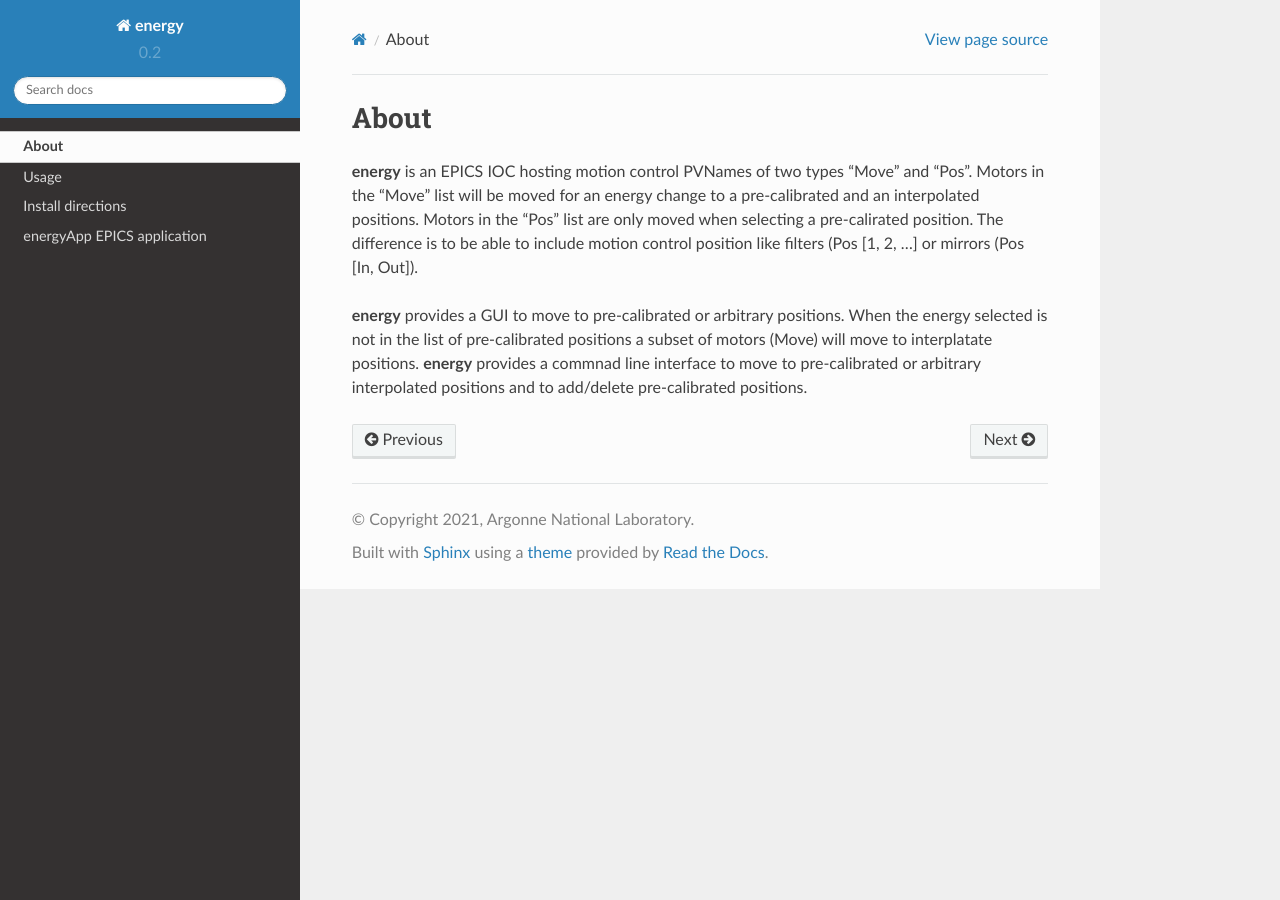
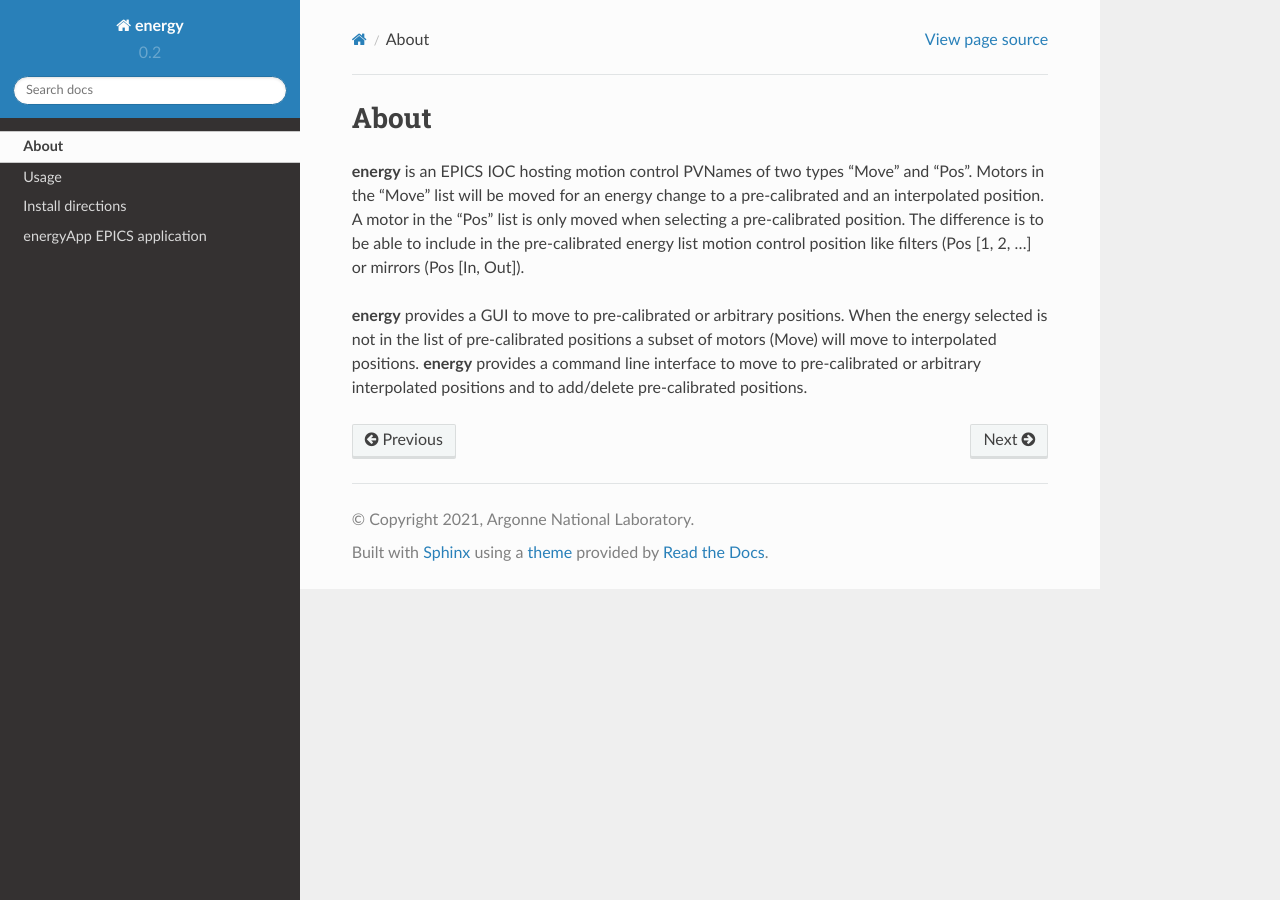
Before and after one commit to xray-imaging/energy, a Sphinx documentation site: the page built from docs/source/about.rst, in a window 1280 px wide. Built offline with Sphinx 7.4.7 and the Read the Docs theme 2.0.0, drawn with Linux system fonts in a browser that asks for light colours.

Commit message:
doc update

```diff
--- a/docs/source/about.rst
+++ b/docs/source/about.rst
@@ -3,7 +3,7 @@ About
 =====
 
 
-**energy** is an EPICS IOC hosting motion control PVNames of two types "Move" and "Pos". Motors in the "Move" list will be moved for an energy change to a pre-calibrated and an interpolated positions. Motors in the "Pos" list are only moved when selecting a pre-calirated position. The difference is to be able to include motion control position like filters (Pos [1, 2, ...] or mirrors (Pos [In, Out]).
+**energy** is an EPICS IOC hosting motion control PVNames of two types "Move" and "Pos". Motors in the "Move" list will be moved for an energy change to a pre-calibrated and an interpolated position. A motor in the "Pos" list is only moved when selecting a pre-calibrated position. The difference is to be able to include in the pre-calibrated energy list motion control position like filters (Pos [1, 2, ...] or mirrors (Pos [In, Out]).
 
-**energy** provides a GUI to move to pre-calibrated or arbitrary positions. When the energy selected is not in the list of pre-calibrated positions a subset of motors (Move) will move to interplatate positions.
-**energy** provides a commnad line interface to move to pre-calibrated or arbitrary interpolated positions and to add/delete pre-calibrated positions.
+**energy** provides a GUI to move to pre-calibrated or arbitrary positions. When the energy selected is not in the list of pre-calibrated positions a subset of motors (Move) will move to interpolated positions.
+**energy** provides a command line interface to move to pre-calibrated or arbitrary interpolated positions and to add/delete pre-calibrated positions.
```
